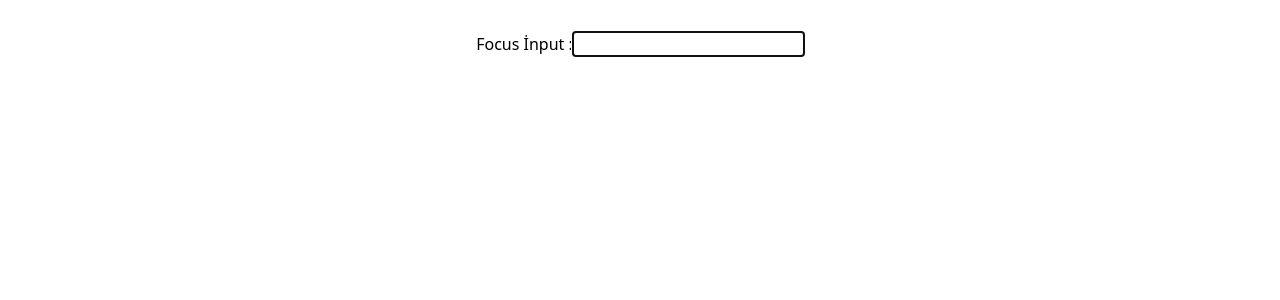
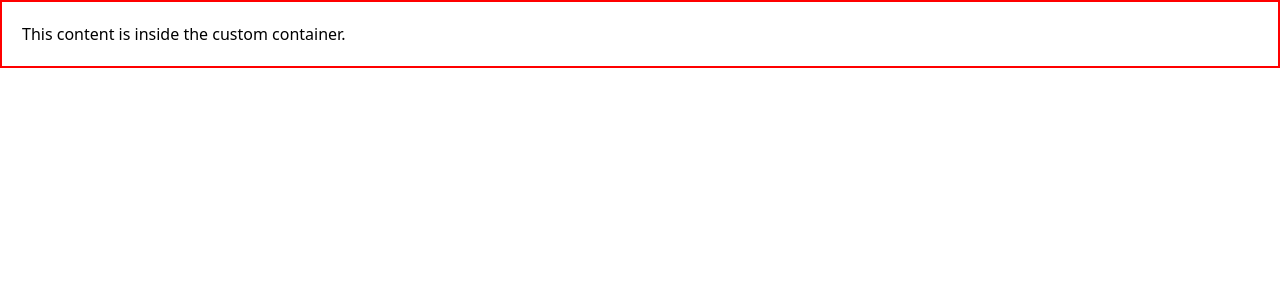
Before and after one commit to mrdnr/React-Exercise, a React (Vite) app: page / in a window 1280 px wide. Shown: the top 300 px of the page. Built offline with nearby package versions, Linux system fonts and the light colour scheme.

Commit message:
67 Component Composition

```diff
--- a/src/App.jsx
+++ b/src/App.jsx
@@ -1,13 +1,12 @@
-import './App.css'
-import FocusableInput from "./components/FocusableInput";
-
-
+import Container from './components/Container';
 
 const App = () => {
-
   return (
     <div>
-      <FocusableInput/>
+      <Container>
+        <p>This content is inside the custom container.</p>
+        {/* Add more child components/content as needed */}
+      </Container>
     </div>
   );
 };
--- /dev/null
+++ b/src/components/Container.css
@@ -0,0 +1,5 @@
+.custom-container {
+    background-color: white;
+    border: 2px solid red;
+    padding: 20px;
+  }
--- /dev/null
+++ b/src/components/Container.jsx
@@ -0,0 +1,7 @@
+import './Container.css';
+
+const Container = ({ children }) => {
+  return <div className="custom-container">{children}</div>;
+};
+
+export default Container;
--- a/src/components/FocusableInput.jsx
+++ /dev/null
@@ -1,19 +0,0 @@
-import { useRef, useEffect } from "react";
-import { Form, FormControl } from 'react-bootstrap';
-
-const FocusableInput = () => {
-  const inputRef = useRef(null);
-
-  useEffect(() => {
-    inputRef.current.focus();
-  }, []);
-
-  return (
-    <Form.Group>
-      <label>Focus İnput :</label>
-      <FormControl ref={inputRef} />
-    </Form.Group>
-  );
-};
-
-export default FocusableInput;
```
